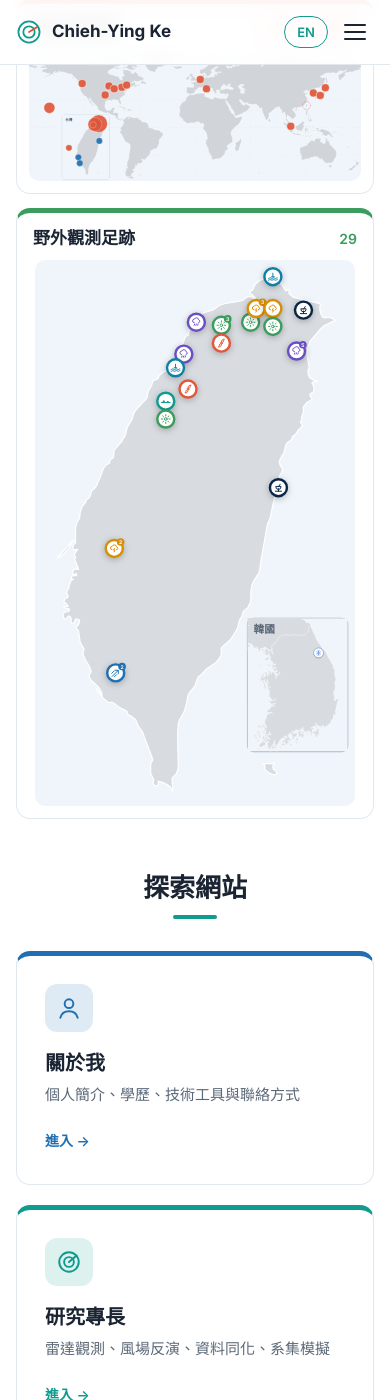
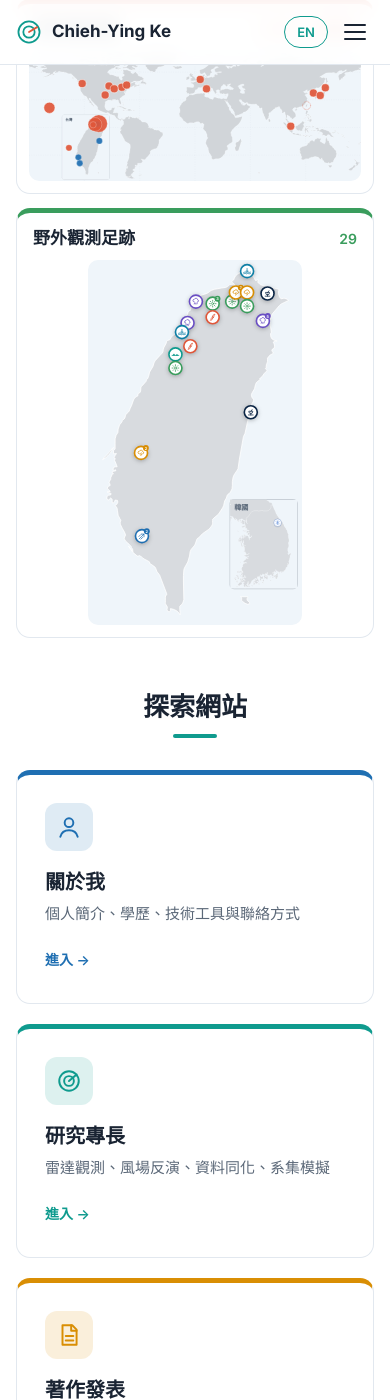
Before and after one commit to ru389ru389/ChiehYingKe, a Jekyll site: the page built from index.html, in a window 390 px wide and 1400 px high, scrolled down 1327 px. Built offline with Jekyll 4.4.1, drawn with Linux system fonts in a browser that asks for light colours.

Commit message:
Shrink home field-campaign map to 2/3 size on mobile
Mobile home Taiwan map reduced from 320px to at most 214px (67% of
the card on narrow phones), with smaller pins so icons stay legible.

Co-Authored-By: Claude Opus 5.5 <noreply@anthropic.com>
Claude-Session: https://claude.ai/code/session_01TjLeYQUDtQAoEURkP55sWs

```diff
--- a/_includes/home-maps.html
+++ b/_includes/home-maps.html
@@ -107,7 +107,8 @@
       groups[key] = groups[key] || {}; (groups[key][c.type] = groups[key][c.type] || []).push(c);
     });
     Object.keys(groups).forEach(function (key) {
-      var svg = key.split('|')[0] === 'kr' ? kr : tw, types = Object.keys(groups[key]), R = 8.5 * upx(svg);
+      var svg = key.split('|')[0] === 'kr' ? kr : tw, types = Object.keys(groups[key]);
+      var R = (tw.getBoundingClientRect().width < 260 ? 6.5 : 8.5) * upx(svg); // 手機小地圖用較小圖示
       types.forEach(function (t, j) {
         var list = groups[key][t], ty = CT[t], p = lin(svg, list[0].lat, list[0].lng);
         var g = document.createElementNS(NS, 'g');
--- a/assets/style.css
+++ b/assets/style.css
@@ -465,7 +465,7 @@ p { margin: 0 0 1em; }
   .hmap-head { padding: 2px 4px 0; }
   .hmap-head h3 { font-size: 17px; }
   .hmap-foot, .recent-confs, .hmap-card .go { display: none; }
-  .hmap-card.c-green .hmap-fig { max-width: 320px; }
+  .hmap-card.c-green .hmap-fig { width: 67%; max-width: 214px; } /* 手機：台灣圖約為原本的 2/3 */
   .container { padding: 0 16px; }
   .nav-mobile { display: flex; }
   .menu-btn { display: block; }
```
